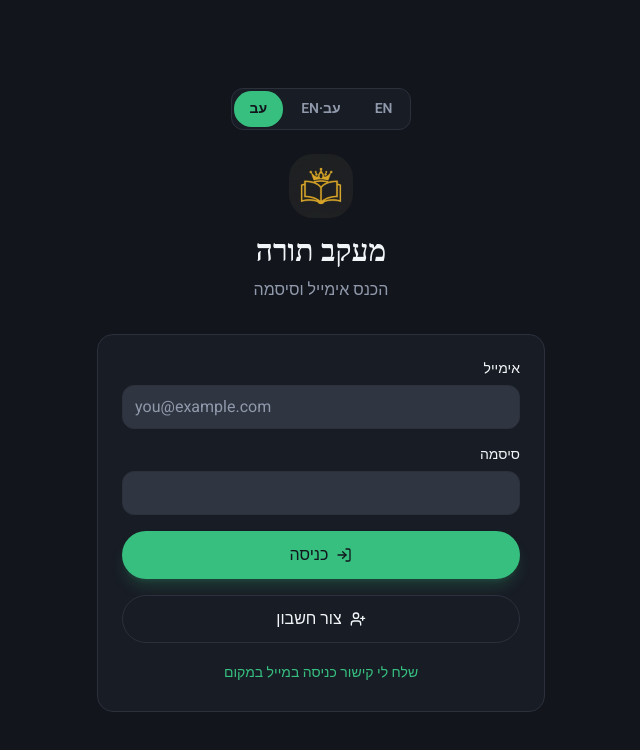
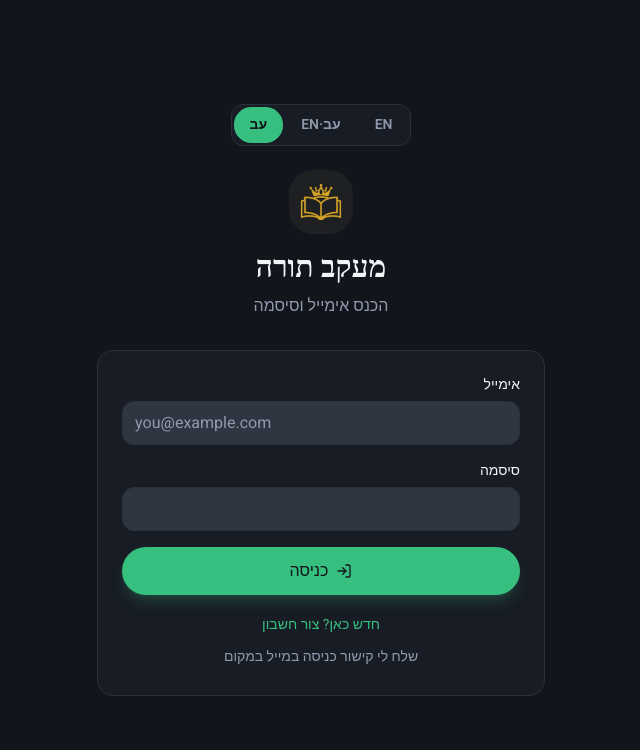
Before and after one commit to Deemdubb/Torah-Tracker, a React (Vite) app: page /#/login in a window 1280 px wide. Shown: the top 750 px of the page, without its empty margins (424-1064 px from the left). Built offline with nearby package versions, Linux system fonts and the light colour scheme; no server answers; a web font is replaced by a local one.

Commit message:
Login: separate sign-in and create-account screens with verify-email bar
Co-Authored-By: Claude Fable 5.1 <noreply@anthropic.com>

```diff
--- a/src/contexts/AuthContext.jsx
+++ b/src/contexts/AuthContext.jsx
@@ -32,6 +32,7 @@ export function AuthProvider({ children }) {
     signInWithPassword: (email, password) => db.auth.signInWithPassword(email, password),
     signUpWithPassword: (email, password) => db.auth.signUpWithPassword(email, password),
     updatePassword: (password) => db.auth.updatePassword(password),
+    resendConfirmation: (email) => db.auth.resendConfirmation(email),
     signInWithGoogle: () => db.auth.signInWithGoogle(),
     signOut: async () => { await db.auth.signOut(); setUser(null); },
   }), [user]);
--- a/src/pages/LoginPage.jsx
+++ b/src/pages/LoginPage.jsx
@@ -1,18 +1,21 @@
 import { useState } from 'react';
 import { Navigate } from 'react-router-dom';
-import { LogIn, Mail, UserPlus } from 'lucide-react';
+import { LogIn, Mail, UserPlus, Hourglass } from 'lucide-react';
 import { useLang } from '@/lib/LanguageContext';
 import { useAuth } from '@/contexts/AuthContext';
 import LanguageToggle from '@/components/LanguageToggle';
 import Spinner from '@/components/Spinner';
 import { Banner, Button, Card, Field, Input } from '@/components/ui';
 
+// Three views: 'signin' (email + password), 'signup' (email + password + confirm), 'link' (email only, sign-in link by email).
 export default function LoginPage() {
   const { t, dir } = useLang();
-  const { user, loading, signInWithEmail, signInWithPassword, signUpWithPassword } = useAuth();
-  const [mode, setMode] = useState('password'); // 'password' | 'link'
+  const { user, loading, signInWithEmail, signInWithPassword, signUpWithPassword, resendConfirmation } = useAuth();
+  const [view, setView] = useState('signin');
   const [email, setEmail] = useState('');
   const [password, setPassword] = useState('');
+  const [confirm, setConfirm] = useState('');
+  const [waitingFor, setWaitingFor] = useState(''); // email address awaiting verification
   const [notice, setNotice] = useState('');
   const [busy, setBusy] = useState(false);
   const [error, setError] = useState('');
@@ -24,16 +27,21 @@ export default function LoginPage() {
     setError(''); setNotice(''); setBusy(true);
     try { await fn(); } catch (err) { setError(err.message || String(err)); } finally { setBusy(false); }
   };
+  const switchView = (v) => { setView(v); setError(''); setNotice(''); setConfirm(''); };
+
   const submit = (e) => {
     e.preventDefault();
-    if (mode === 'link') return run(async () => { await signInWithEmail(email.trim()); setNotice(t('linkSent')); });
+    const em = email.trim();
+    if (view === 'link') return run(async () => { await signInWithEmail(em); setNotice(t('linkSent')); });
     if (password.length < 6) { setError(t('passwordTooShort')); return; }
-    return run(() => signInWithPassword(email.trim(), password));
+    if (view === 'signup') {
+      if (password !== confirm) { setError(t('passwordMismatch')); return; }
+      return run(async () => { const ready = await signUpWithPassword(em, password); if (!ready) { setWaitingFor(em); switchView('signin'); } });
+    }
+    return run(() => signInWithPassword(em, password));
   };
-  const create = () => {
-    if (password.length < 6) { setError(t('passwordTooShort')); return; }
-    return run(async () => { const ready = await signUpWithPassword(email.trim(), password); if (!ready) setNotice(t('checkEmailConfirm')); });
-  };
+
+  const subtitle = view === 'signup' ? t('createAccountSubtitle') : view === 'link' ? t('loginSubtitle') : t('loginSubtitlePassword');
 
   return (
     <div className="min-h-dvh flex items-center justify-center px-4 py-10" dir={dir}>
@@ -42,27 +50,38 @@ export default function LoginPage() {
         <div className="text-center mb-8">
           <img src="./icons/icon-192.png" alt="" className="w-16 h-16 rounded-3xl mx-auto mb-4" />
           <h1 className="text-3xl font-display font-extrabold">{t('brandMain')}</h1>
-          <p className="text-muted-foreground mt-2">{mode === 'link' ? t('loginSubtitle') : t('loginSubtitlePassword')}</p>
+          <p className="text-muted-foreground mt-2">{subtitle}</p>
         </div>
+        {waitingFor && (
+          <div className="mb-4">
+            <Banner>
+              <div className="flex items-start gap-2">
+                <Hourglass className="w-4 h-4 shrink-0 mt-0.5 animate-pulse" />
+                <div className="flex-1">{t('verifyWaiting')} <span dir="ltr" className="font-medium">{waitingFor}</span>. {t('verifyThenSignIn')}</div>
+                <button type="button" className="tap text-sm underline shrink-0" onClick={() => run(async () => { await resendConfirmation(waitingFor); setNotice(t('linkSent')); })}>{t('resend')}</button>
+              </div>
+            </Banner>
+          </div>
+        )}
         <Card className="p-6">
           <form onSubmit={submit} className="space-y-4">
             {error && <Banner tone="error">{error}</Banner>}
             {notice && <Banner><div className="flex items-center gap-2"><Mail className="w-4 h-4 shrink-0" />{notice}</div></Banner>}
             <Field label={t('email')}><Input type="email" required autoComplete="email" value={email} onChange={(e) => setEmail(e.target.value)} placeholder="you@example.com" dir="ltr" /></Field>
-            {mode === 'password' && (
-              <Field label={t('password')}><Input type="password" required autoComplete="current-password" minLength={6} value={password} onChange={(e) => setPassword(e.target.value)} dir="ltr" /></Field>
+            {view !== 'link' && (
+              <Field label={t('password')}><Input type="password" required autoComplete={view === 'signup' ? 'new-password' : 'current-password'} minLength={6} value={password} onChange={(e) => setPassword(e.target.value)} dir="ltr" /></Field>
             )}
-            {mode === 'password' ? (
-              <>
-                <Button type="submit" size="lg" className="w-full" disabled={busy}><LogIn className="w-4 h-4" />{t('signIn')}</Button>
-                <Button type="button" size="lg" variant="outline" className="w-full" disabled={busy} onClick={create}><UserPlus className="w-4 h-4" />{t('createAccount')}</Button>
-              </>
-            ) : (
-              <Button type="submit" size="lg" className="w-full" disabled={busy}><Mail className="w-4 h-4" />{t('sendLink')}</Button>
+            {view === 'signup' && (
+              <Field label={t('confirmPassword')}><Input type="password" required autoComplete="new-password" minLength={6} value={confirm} onChange={(e) => setConfirm(e.target.value)} dir="ltr" /></Field>
             )}
-            <button type="button" className="tap w-full text-sm text-primary hover:underline py-1" onClick={() => { setMode(mode === 'password' ? 'link' : 'password'); setError(''); setNotice(''); }}>
-              {mode === 'password' ? t('useMagicLink') : t('usePassword')}
-            </button>
+            {view === 'signin' && <Button type="submit" size="lg" className="w-full" disabled={busy}><LogIn className="w-4 h-4" />{t('signIn')}</Button>}
+            {view === 'signup' && <Button type="submit" size="lg" className="w-full" disabled={busy}><UserPlus className="w-4 h-4" />{t('createAccount')}</Button>}
+            {view === 'link' && <Button type="submit" size="lg" className="w-full" disabled={busy}><Mail className="w-4 h-4" />{t('sendLink')}</Button>}
+            <div className="flex flex-col items-center gap-1 text-sm">
+              {view !== 'signup' && <button type="button" className="tap text-primary hover:underline py-1" onClick={() => switchView('signup')}>{t('noAccountYet')}</button>}
+              {view !== 'signin' && <button type="button" className="tap text-primary hover:underline py-1" onClick={() => switchView('signin')}>{t('haveAccount')}</button>}
+              {view === 'signin' && <button type="button" className="tap text-muted-foreground hover:text-foreground py-1" onClick={() => switchView('link')}>{t('useMagicLink')}</button>}
+            </div>
           </form>
         </Card>
       </div>
```
Also changed, not shown: src/lib/db/local.js, src/lib/db/supabase.js, src/lib/i18n.js.
